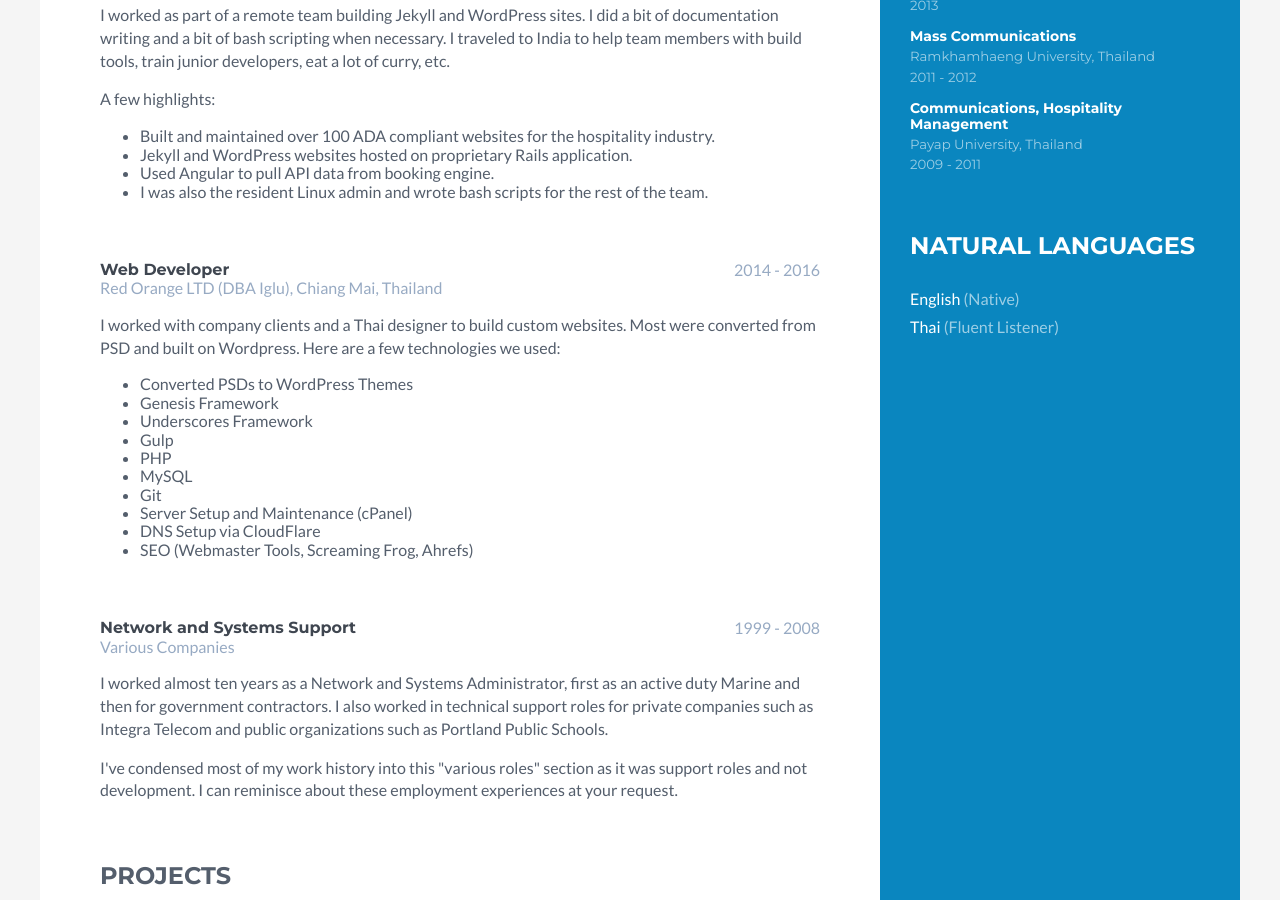
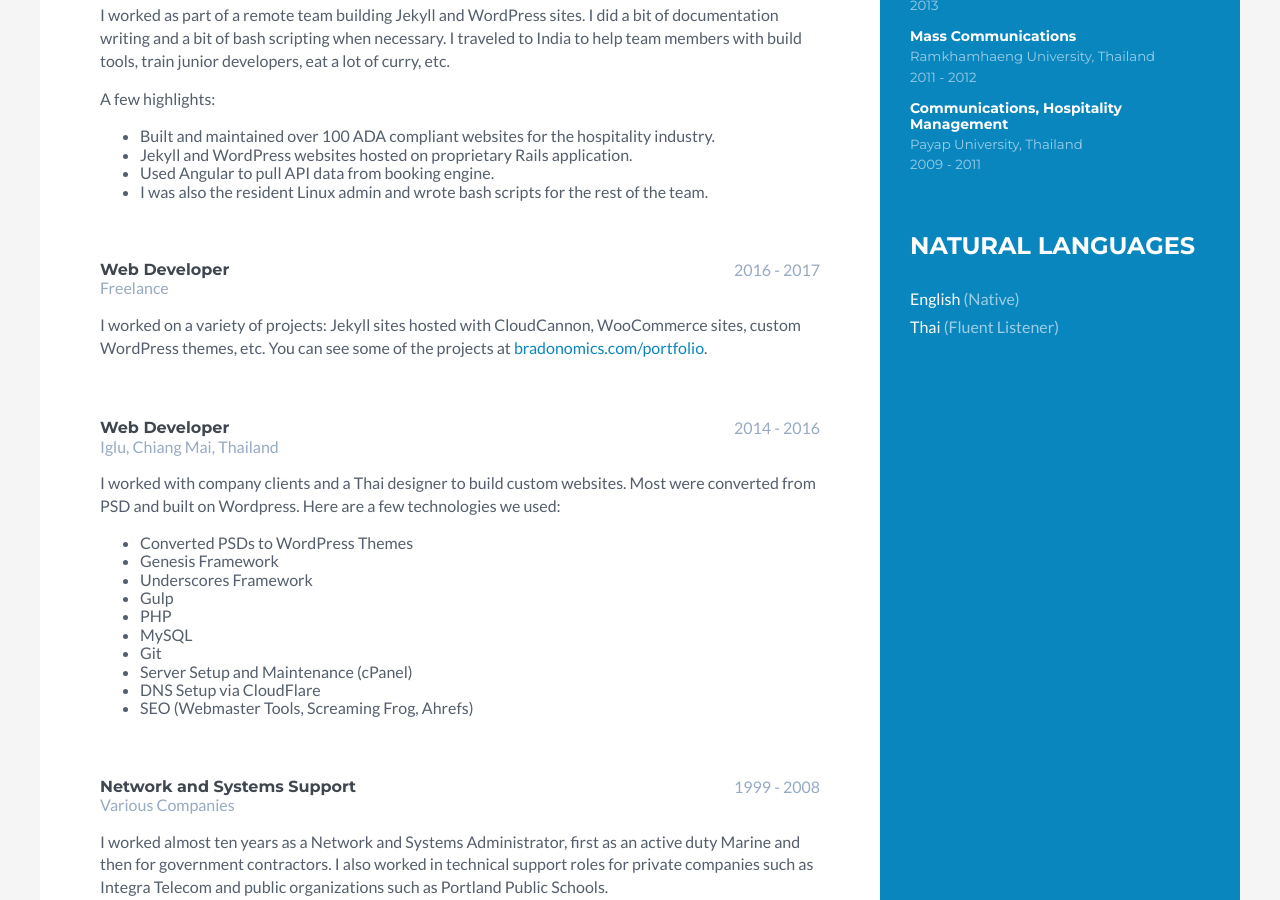
Before and after one commit to bradonomics/bradonomics.com, a Jekyll site: the page built from _pages/resume.html, in a window 1280 px wide and 900 px high, scrolled down 588 px. Built offline with Jekyll 4.4.1, drawn with Linux system fonts in a browser that asks for light colours.

Commit message:
Update resume

```diff
--- a/_pages/resume.html
+++ b/_pages/resume.html
@@ -131,8 +131,24 @@
 
             <div class="meta">
               <h3 class="job-title">Web Developer</h3>
+              <div class="time">2016 - 2017</div>
+              <div class="company">Freelance</div>
+            </div>
+
+            <div class="details">
+              <div class="details">
+                <p>I worked on a variety of projects: Jekyll sites hosted with CloudCannon, WooCommerce sites, custom WordPress themes, etc. You can see some of the projects at <a href="{{ '/portfolio/' | absolute_url }}">bradonomics.com/portfolio</a>.</p>
+              </div>
+            </div>
+
+          </div>
+
+          <div class="experience">
+
+            <div class="meta">
+              <h3 class="job-title">Web Developer</h3>
               <div class="time">2014 - 2016</div>
-              <div class="company">Red Orange LTD (DBA Iglu), Chiang Mai, Thailand</div>
+              <div class="company">Iglu, Chiang Mai, Thailand</div>
             </div>
 
             <div class="details">
```
Also changed, not shown: 2 other files.
